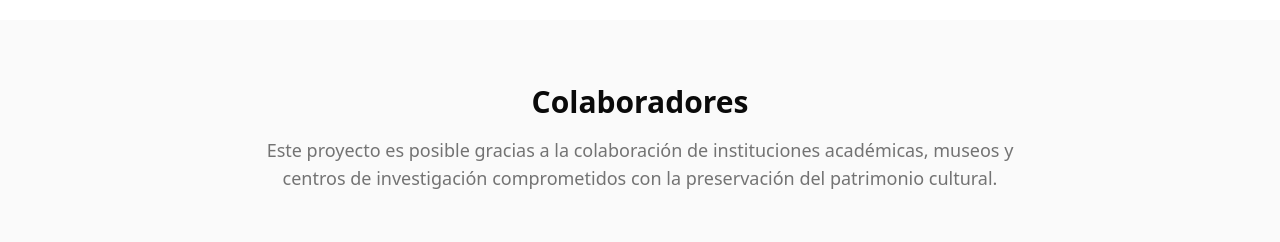
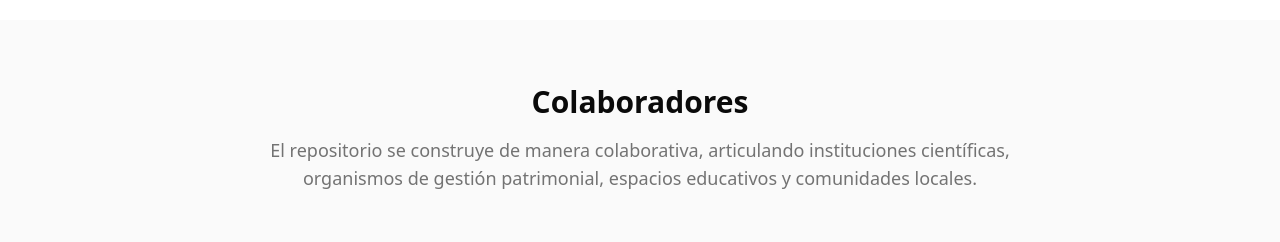
Before and after one commit to DevEzequiel14/DigitalPatrimony, an Angular app: page / in a window 1280 px wide. Shown: the part 4720-4962 px from the top of the page. Built offline with nearby package versions, Linux system fonts and the light colour scheme.

Commit message:
feat: update collaborators description with i18n support

```diff
--- a/src/app/features/landing/components/collaborators-section/collaborators-section.component.html
+++ b/src/app/features/landing/components/collaborators-section/collaborators-section.component.html
@@ -1,10 +1,11 @@
 <section id="colaboradores" class="py-16 bg-secondary/30">
   <div class="max-w-7xl mx-auto px-4 sm:px-6 lg:px-8">
     <div class="text-center mb-12">
-      <h2 class="text-3xl font-bold text-foreground mb-4">Colaboradores</h2>
+      <h2 class="text-3xl font-bold text-foreground mb-4">
+        {{ t()('collaborators.title') }}
+      </h2>
       <p class="text-lg text-muted-foreground max-w-3xl mx-auto text-pretty">
-        Este proyecto es posible gracias a la colaboración de instituciones académicas,
-        museos y centros de investigación comprometidos con la preservación del patrimonio cultural.
+        {{ t()('collaborators.subtitle') }}
       </p>
     </div>
     <div class="grid grid-cols-1 md:grid-cols-2 lg:grid-cols-3 xl:grid-cols-4
--- a/src/app/features/landing/components/collaborators-section/collaborators-section.component.ts
+++ b/src/app/features/landing/components/collaborators-section/collaborators-section.component.ts
@@ -1,13 +1,14 @@
-import { NgClass, NgFor } from '@angular/common';
-import { ChangeDetectionStrategy, Component } from '@angular/core';
+import { NgClass } from '@angular/common';
+import { ChangeDetectionStrategy, Component, inject } from '@angular/core';
+import { TranslationService } from '../../../../core/services/translation.service';
 
 interface Collaborator {
-  id: number
-  name: string
-  description: string
-  url: string
-  logo?: string
-  type: 'university' | 'museum' | 'research' | 'government' | 'international'
+  id: number;
+  name: string;
+  description: string;
+  url: string;
+  logo?: string;
+  type: 'university' | 'museum' | 'research' | 'government' | 'international';
 }
 
 @Component({
@@ -15,11 +16,12 @@ interface Collaborator {
   changeDetection: ChangeDetectionStrategy.OnPush,
   templateUrl: './collaborators-section.component.html',
   styleUrls: ['./collaborators-section.component.css'],
-  imports: [
-    NgClass,
-  ]
+  imports: [NgClass],
 })
 export class CollaboratorsSectionComponent {
+  private readonly translationService = inject(TranslationService);
+
+  readonly t = this.translationService.t;
 
   collaborators: Collaborator[] = [
     {
--- a/src/assets/i18n/en.json
+++ b/src/assets/i18n/en.json
@@ -111,5 +111,9 @@
         "description": "Integrantes del proyecto “El Patrimonio en Red” participaron de la I Jornada de Ciencia y Tecnología que surge como iniciativa de la SeCTER de la UNJu para socializar y promover las actividades científico-técnicas entre la comunidad y los investigadores que las gestionan y ejecutan. Se trató de un espacio para dar a conocer las líneas de investigación, proyectos y servicios dentro y fuera de la comunidad universitaria. En esta línea el proyecto compartió los diferentes alcances que tendrá al inicio de su ejecución y las amplias posibilidades de vinculación académica y extra-académica. En el transcurso de la Jornada se desarrollaron actividades relacionadas con: la promoción e incremento del trabajo inter, multi y trans-disciplinario en la comunidad científica y técnica de la UNJu; compartir con toda la comunidad de la región las actividades que se desarrollan en distintos campos, disciplinas y áreas de investigación; potenciar la articulación de estructuras de investigación que provean estrategias de desarrollo para la región; y la generación de información de base para implementar y fortalecer el trabajo multidisciplinario."
       }
     }
+  },
+  "collaborators": {
+    "title": "Colaboradores",
+    "subtitle": "El repositorio se construye de manera colaborativa, articulando instituciones científicas, organismos de gestión patrimonial, espacios educativos y comunidades locales."
   }
 }
--- a/src/assets/i18n/es.json
+++ b/src/assets/i18n/es.json
@@ -111,5 +111,9 @@
         "description": "Integrantes del proyecto “El Patrimonio en Red” participaron de la I Jornada de Ciencia y Tecnología que surge como iniciativa de la SeCTER de la UNJu para socializar y promover las actividades científico-técnicas entre la comunidad y los investigadores que las gestionan y ejecutan. Se trató de un espacio para dar a conocer las líneas de investigación, proyectos y servicios dentro y fuera de la comunidad universitaria. En esta línea el proyecto compartió los diferentes alcances que tendrá al inicio de su ejecución y las amplias posibilidades de vinculación académica y extra-académica. En el transcurso de la Jornada se desarrollaron actividades relacionadas con: la promoción e incremento del trabajo inter, multi y trans-disciplinario en la comunidad científica y técnica de la UNJu; compartir con toda la comunidad de la región las actividades que se desarrollan en distintos campos, disciplinas y áreas de investigación; potenciar la articulación de estructuras de investigación que provean estrategias de desarrollo para la región; y la generación de información de base para implementar y fortalecer el trabajo multidisciplinario."
       }
     }
+  },
+  "collaborators": {
+    "title": "Colaboradores",
+    "subtitle": "El repositorio se construye de manera colaborativa, articulando instituciones científicas, organismos de gestión patrimonial, espacios educativos y comunidades locales."
   }
 }
```
